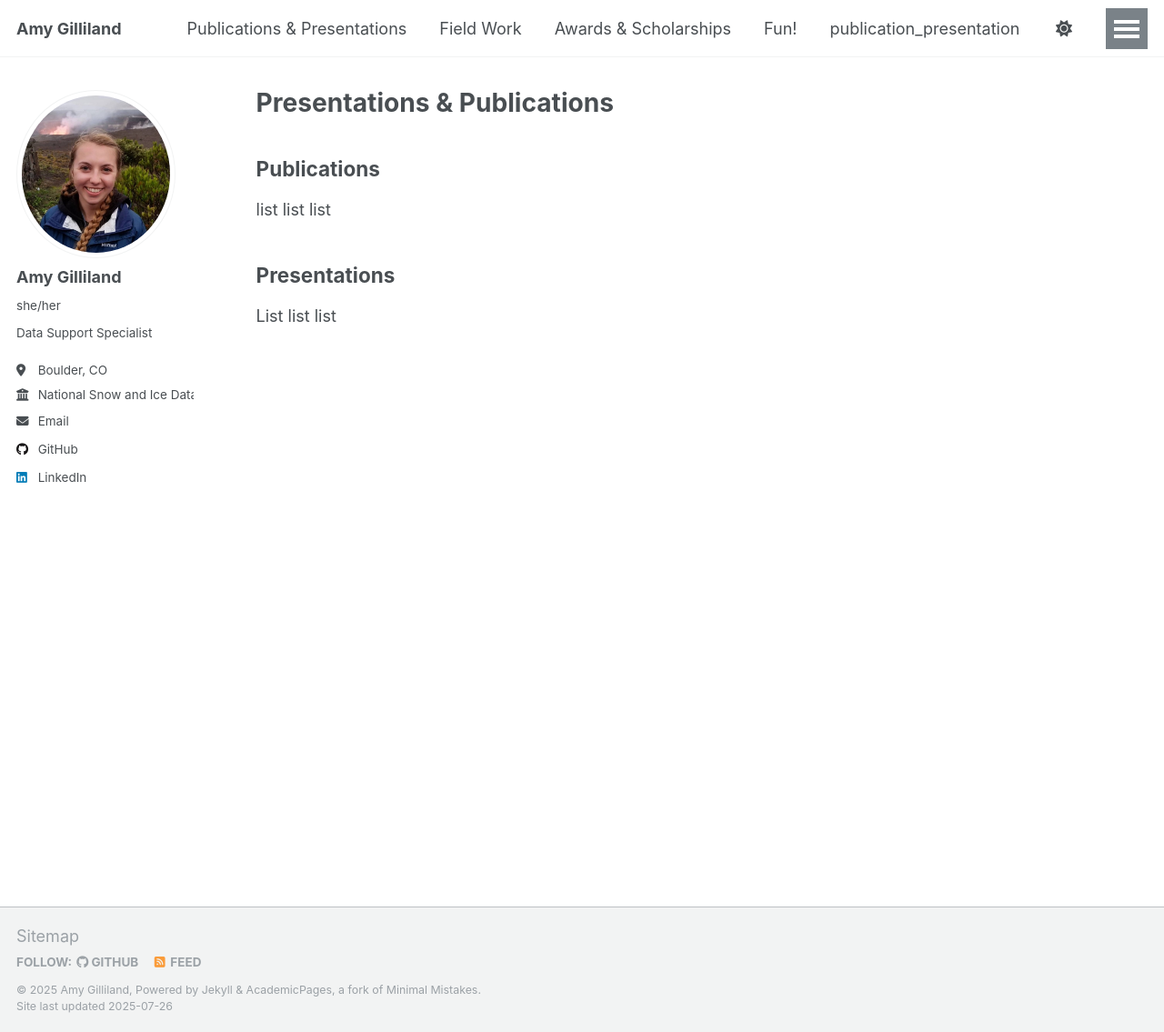
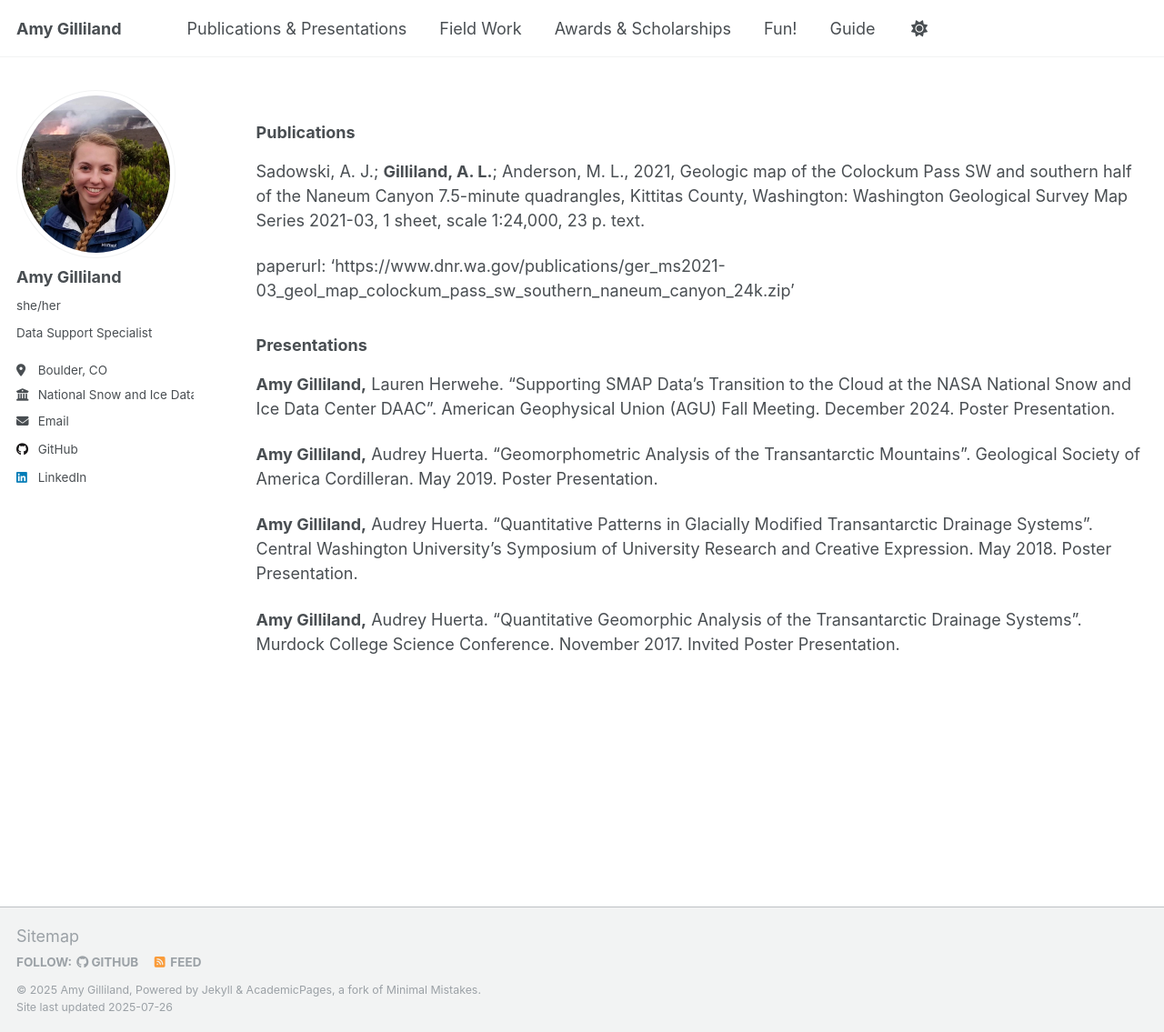
Before and after one commit to gillilanda/gillilanda.github.io, a Jekyll site: the page built from _pages/publication_presentation.md, in a window 1280 px wide and 1135 px high. Shown: the whole window at 91% size. Built offline with Jekyll 4.4.1, drawn with Linux system fonts in a browser that asks for light colours; a script that is not in the unit is left out.

Commit message:
Update pubs and pres page

```diff
--- a/_data/navigation.yml
+++ b/_data/navigation.yml
@@ -9,7 +9,7 @@
 
 main:
   - title: "Publications & Presentations"
-    url: /publications/
+    url: /publication_presentation/
 
   - title: "Field Work"
     url: /talks/
@@ -23,8 +23,8 @@
  # - title: "Blog Posts"
  #   url: /year-archive/
 
-  - title: "publication_presentation"
-    url: /publication_presentation/
+#  - title: "publication_presentation"
+#    url: /publication_presentation/
 
  # - title: "CV"
  #   url: /cv-json/
--- a/_pages/publication_presentation.md
+++ b/_pages/publication_presentation.md
@@ -1,6 +1,6 @@
 ---
 layout: archive
-title: "Presentations & Publications"
+title: " "
 permalink: /cv/
 author_profile: true
 redirect_from:
@@ -9,13 +9,18 @@
 
 {% include base_path %}
 
-## Publications
-list
-list
-list
+### Publications
 
-## Presentations
+Sadowski, A. J.; **Gilliland, A. L.**; Anderson, M. L., 2021, Geologic map of the Colockum Pass SW and southern half of the Naneum Canyon 7.5-minute quadrangles, Kittitas County, Washington: Washington Geological Survey Map Series 2021-03, 1 sheet, scale 1:24,000, 23 p. text.
 
-List
-list
-list
+paperurl: 'https://www.dnr.wa.gov/publications/ger_ms2021-03_geol_map_colockum_pass_sw_southern_naneum_canyon_24k.zip'
+
+### Presentations
+
+**Amy Gilliland,** Lauren Herwehe. "Supporting SMAP Data’s Transition to the Cloud at the NASA National Snow and Ice Data Center DAAC". American Geophysical Union (AGU) Fall Meeting. December 2024. Poster Presentation.
+
+**Amy Gilliland,** Audrey Huerta. "Geomorphometric Analysis of the Transantarctic Mountains". Geological Society of America Cordilleran. May 2019. Poster Presentation.
+
+**Amy Gilliland,** Audrey Huerta. "Quantitative Patterns in Glacially Modified Transantarctic Drainage Systems". Central Washington University's Symposium of University Research and Creative Expression. May 2018. Poster Presentation.
+
+**Amy Gilliland,** Audrey Huerta. "Quantitative Geomorphic Analysis of the Transantarctic Drainage Systems". Murdock College Science Conference. November 2017. Invited Poster Presentation.
```
Also changed, not shown: _pages/test_publication.md (deleted, +0 -57 lines).
